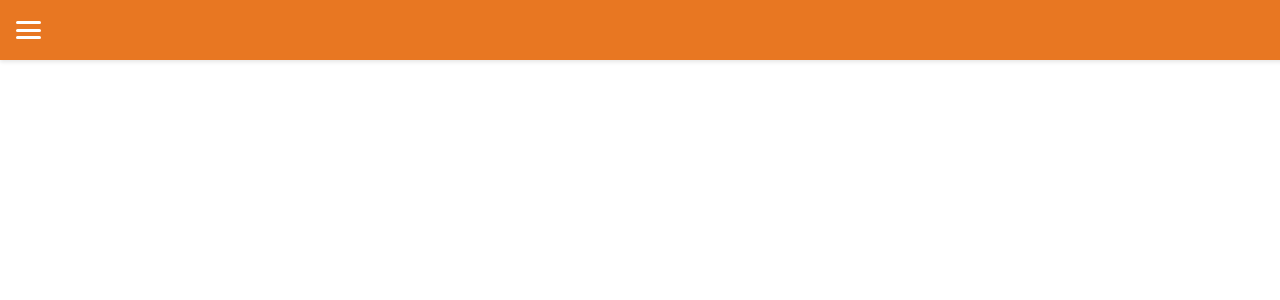
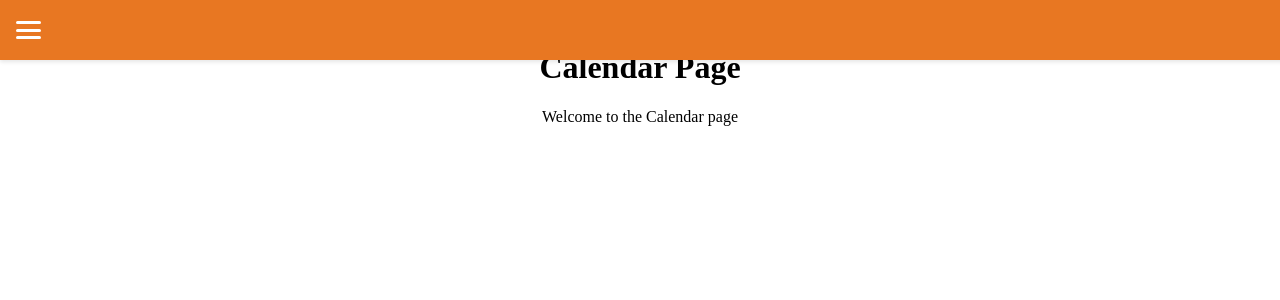
Before and after one commit to MyPhan105/my-app, a Vue app: page /calendar in a window 1280 px wide. Shown: the top 300 px of the page. Built offline with nearby package versions, Linux system fonts and the light colour scheme.

Commit message:
contacts link

```diff
--- a/src/components/Sidebar.vue
+++ b/src/components/Sidebar.vue
@@ -5,9 +5,9 @@
         <li><router-link to="/dashboard" class="sidebar-link">Dashboard</router-link></li>
         <li><router-link to="/deals" class="sidebar-link">Deals</router-link></li>
         <li><router-link to="/listings" class="sidebar-link">Listings</router-link></li>
-        <li>Clients</li>
-        <li>Calendar</li>
-        <li>Contacts</li>
+        <li><router-link to="/clients" class="sidebar-link">Clients</router-link></li>
+        <li><router-link to="/calendar" class="sidebar-link">Calendar</router-link></li>
+        <li><router-link to="/contacts" class="sidebar-link">Contacts</router-link></li>
         <li>Project</li>
         <li>Setting</li>
         <li>Support</li>
--- /dev/null
+++ b/src/views/Calendar.vue
@@ -0,0 +1,18 @@
+<!-- needs to be fixed-->
+<template>
+    <div class="calendar-page">
+      <h1>Calendar Page</h1>
+      <p>Welcome to the Calendar page</p>
+    </div>
+  </template>
+
+  <script setup>
+  // No JS logic needed for now
+  </script>
+
+  <style scoped>
+  .calendar-page {
+    padding: 20px;
+    text-align: center;
+  }
+  </style>
--- /dev/null
+++ b/src/views/Clients.vue
@@ -0,0 +1,18 @@
+<!-- src/views/Listings.vue -->
+<template>
+    <div class="clients-page">
+      <h1>Clients Page</h1>
+      <p>Welcome to the Clients page</p>
+    </div>
+  </template>
+
+  <script setup>
+  // No JS logic needed for now
+  </script>
+
+  <style scoped>
+  .clients-page {
+    padding: 20px;
+    text-align: center;
+  }
+  </style>
--- /dev/null
+++ b/src/views/Contacts.vue
@@ -0,0 +1,18 @@
+
+<template>
+    <div class="contacts-page">
+      <h1>Contacts Page</h1>
+      <p>Welcome to the Contacts page</p>
+    </div>
+  </template>
+
+  <script setup>
+  // No JS logic needed for now
+  </script>
+
+  <style scoped>
+  .contacts-page {
+    padding: 20px;
+    text-align: center;
+  }
+  </style>
```
Also changed, not shown: src/router/index.js (+6 -2 lines).
